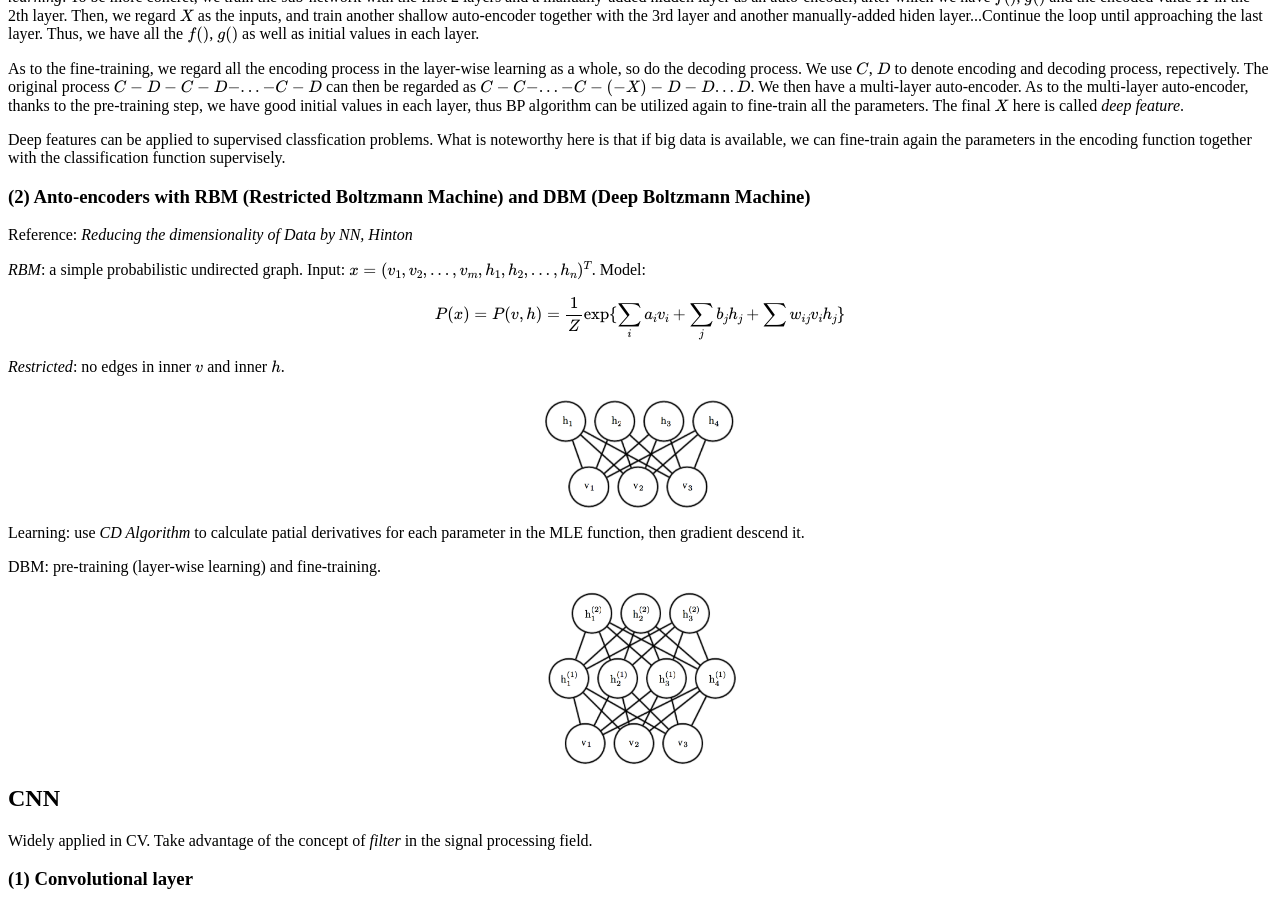
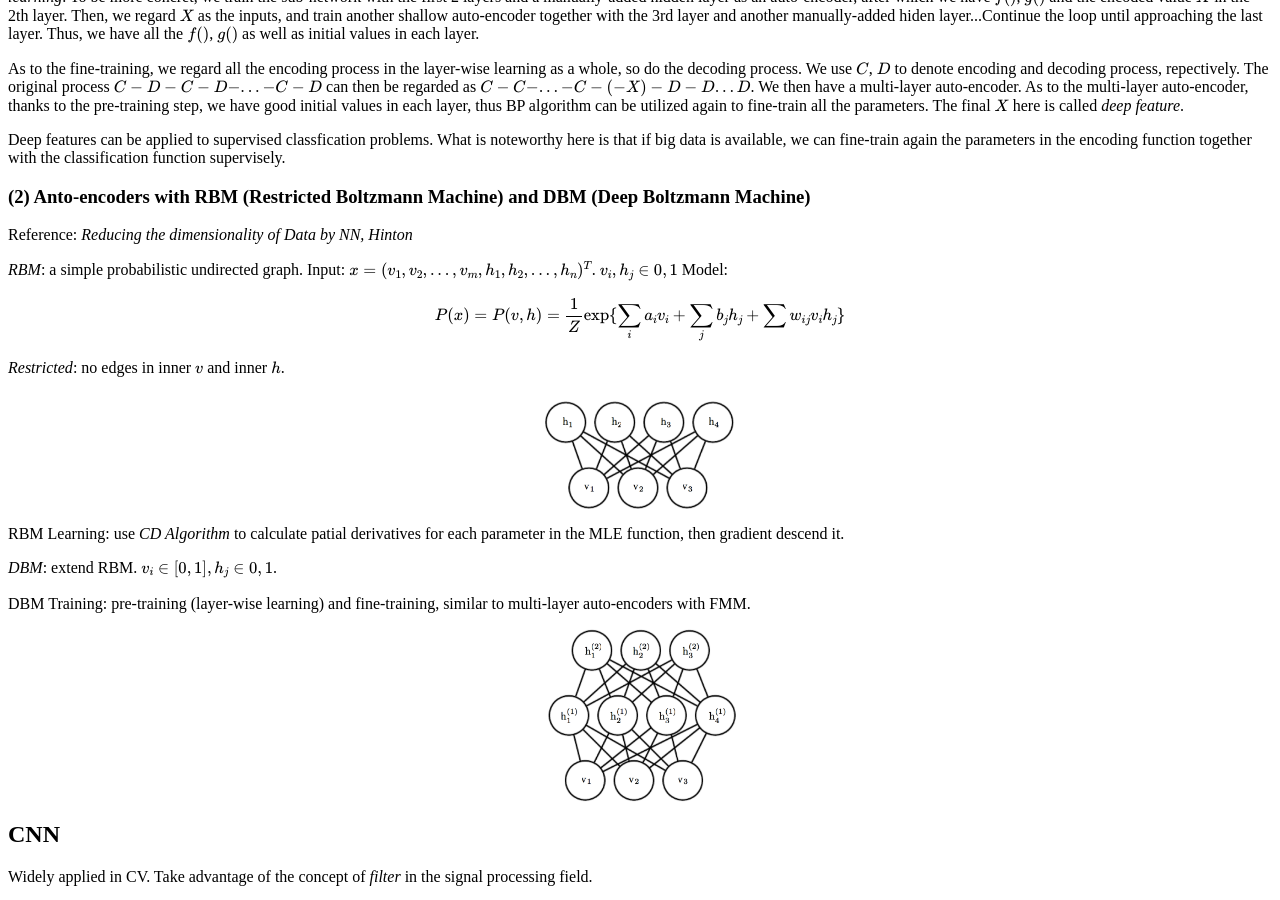
Before and after one commit to yumoxu/Blog, a Jekyll site: the page built from _posts/2016-08-15-Deep-Learning-Notes.html, in a window 1280 px wide and 900 px high, scrolled down 710 px. Built offline with Jekyll 4.4.1, drawn with Linux system fonts in a browser that asks for light colours; formulas are drawn with MathJax 3.

Commit message:
Update dl notes

```diff
--- a/_posts/2016-08-15-Deep-Learning-Notes.html
+++ b/_posts/2016-08-15-Deep-Learning-Notes.html
@@ -40,14 +40,16 @@ title: Deep Learning Notes
 <h3>(2) Anto-encoders with RBM (Restricted Boltzmann Machine) and DBM (Deep Boltzmann Machine)</h3>
 <p>Reference: <i>Reducing the dimensionality of Data by NN, Hinton</i></p>
 <p>
-<i>RBM</i>: a simple probabilistic undirected graph. Input: $x = (v_1, v_2, ..., v_m, h_1, h_2, ..., h_n) ^ T$. Model:
+<i>RBM</i>: a simple probabilistic undirected graph. Input: $x = (v_1, v_2, ..., v_m, h_1, h_2, ..., h_n) ^ T$. $v_i, h_j \in {0,1}$ Model:
 \[P(x) = P(v,h) = \frac{1}{Z}\exp\{\sum_i{a_i v_i} + \sum_j{b_j h_j} + \sum{w_{ij} v_i h_j}\}\]
-<i>Restricted</i>: no edges in inner $v$ and inner $h$. </p>
+<i>Restricted</i>: no edges in inner $v$ and inner $h$.
+</p>
 <div align = "center">
     <img src = '/images/2016-08-15-Deep-Learning-Notes/rbm.png' width="200">
 </div>
-<p>Learning: use <i>CD Algorithm</i> to calculate patial derivatives for each parameter in the MLE function, then gradient descend it.</p>
-<p>DBM: pre-training (layer-wise learning) and fine-training.</p>
+<p>RBM Learning: use <i>CD Algorithm</i> to calculate patial derivatives for each parameter in the MLE function, then gradient descend it.</p>
+<p><i>DBM</i>: extend RBM. $v_i \in [0,1], h_j \in {0,1}$.</p>
+<p>DBM Training: pre-training (layer-wise learning) and fine-training, similar to multi-layer auto-encoders with FMM.</p>
 <div align = "center">
     <img src = '/images/2016-08-15-Deep-Learning-Notes/dbm.png' width="200">
 </div>
```
